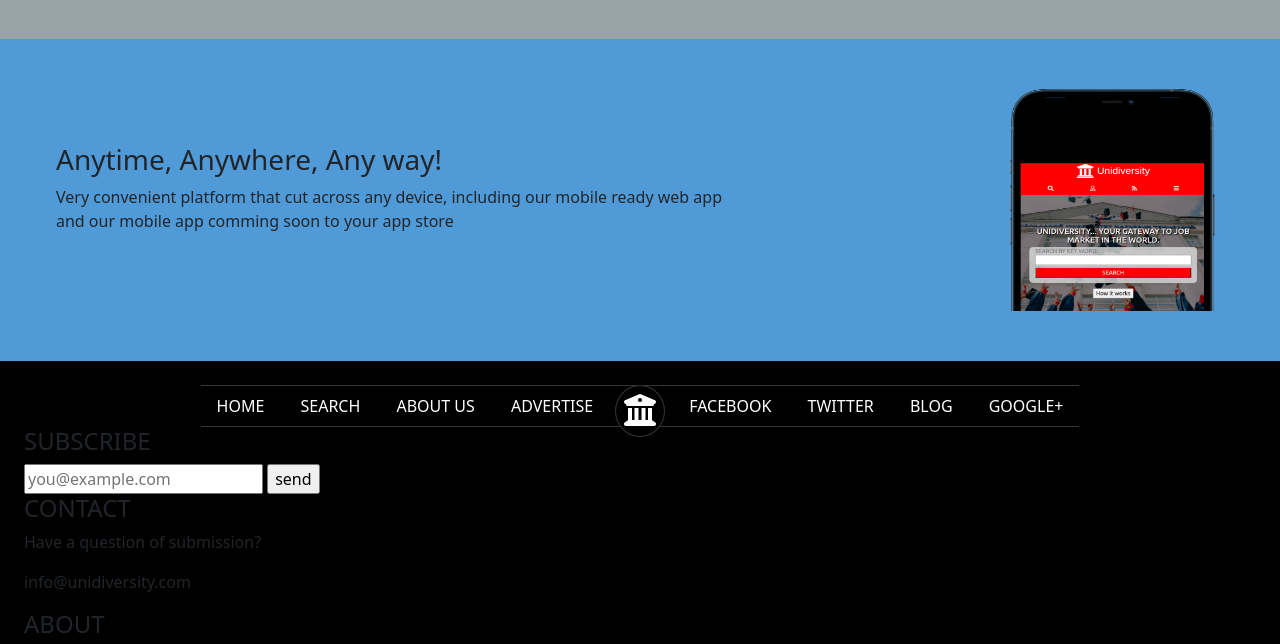
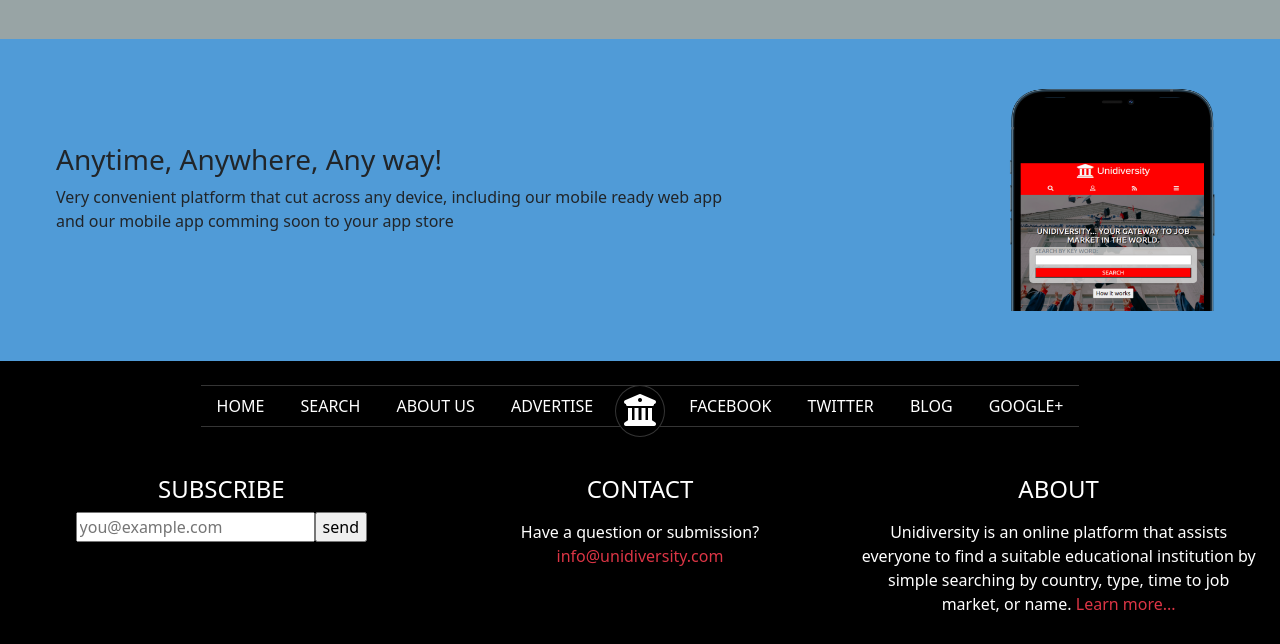
Before and after one commit to arthurborgesdev/unidiversity, a website: page index.html in a window 1280 px wide. Shown: the part 1682-2326 px from the top of the page. Drawn offline with nearby package versions, Linux system fonts and the light colour scheme.

Commit message:
Change flex to grid on the second part of footer

```diff
--- a/index.html
+++ b/index.html
@@ -135,24 +135,24 @@
             <a class="text-white text-decoration-none px-3" href="">GOOGLE+</a>
           </div>
         </div>
-        <div>
-          <div>
-            <h4>SUBSCRIBE</h4>
-            <div>
+        <div class="row mt-5">
+          <div class="col-4 text-center">
+            <h4 class="text-white">SUBSCRIBE</h4>
+            <div class="d-flex justify-content-center">
               <input type="text" placeholder="you@example.com">
               <input type="button" value="send">
             </div>
           </div>
-          <div>
-            <h4>CONTACT</h4>
-            <p>Have a question of submission?</p>
-            <p>info@unidiversity.com</p>
+          <div class="col-4">
+            <h4 class="text-white text-center mb-3">CONTACT</h4>
+            <p class="mb-0 text-white text-center">Have a question or submission?</p>
+            <p class="mb-0 text-center text-danger">info@unidiversity.com</p>
           </div>
-          <div>
-            <h4>ABOUT</h4>
-            <p>Unidiversity is an online platform that assists everyone to find a
+          <div class="col-4 d-flex flex-column align-items-center">
+            <h4 class="text-white text-center mb-3">ABOUT</h4>
+            <p class="text-white text-center">Unidiversity is an online platform that assists everyone to find a
               suitable educational institution by simple searching by country,
-              type, time to job market, or name.<span>Learn more...</span>
+              type, time to job market, or name. <span class="text-danger">Learn more...</span>
             </p>
           </div>
         </div>
@@ -166,7 +166,7 @@
           <a class="text-dark text-decoration-none px-2" href="#"><i class="fab fa-instagram"></i></a>
         </div>
         <div class="acknowledgements">
-          <p>© Developed by Arthur Borges. Design by PatashuleKE</p>
+          <p class="px-4">© Developed by Arthur Borges. Design by PatashuleKE</p>
         </div>
       </section>
     </footer>
```
